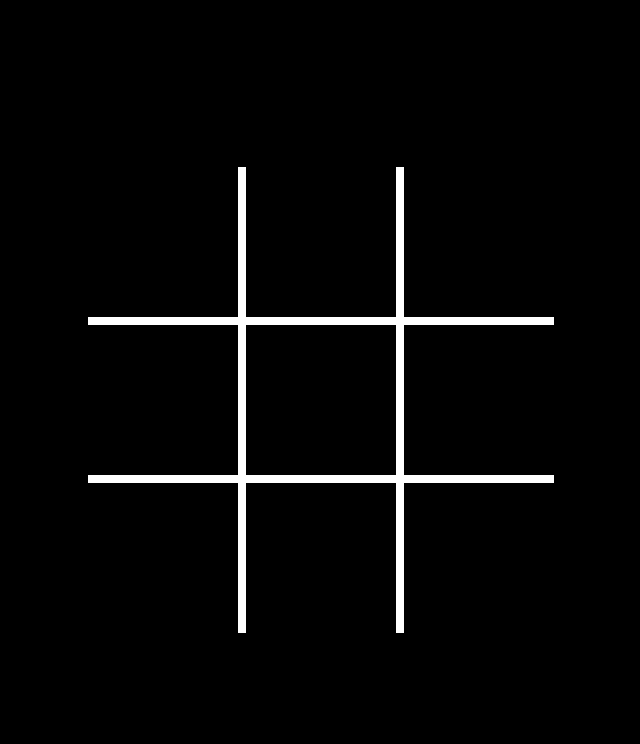
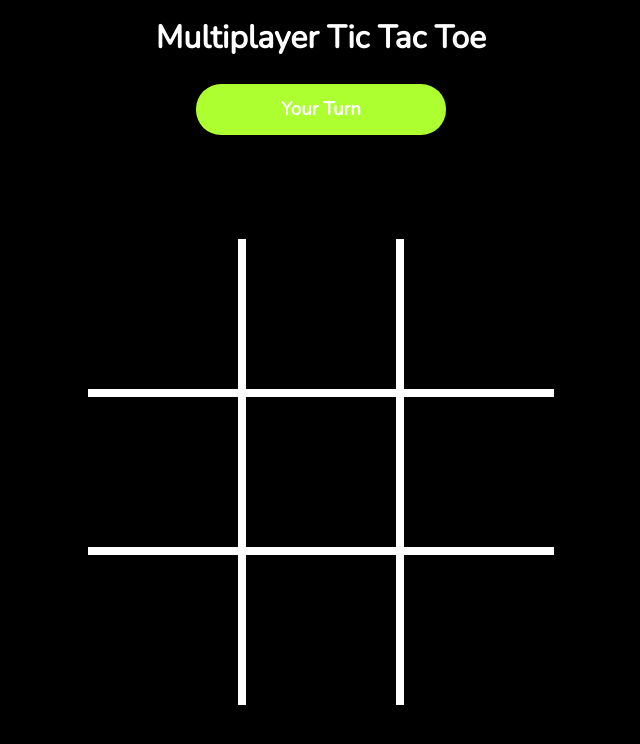
Before and after one commit to 1010varun/tictactalk, a React (Vite) app in the folder client/: page / in a window 1280 px wide. Both pictures are taken after typing "5", "Sample" into the empty fields and a click on the button "Save". Shown: the top 744 px of the page, without its empty margins (319-959 px from the left). Built offline with nearby package versions, Linux system fonts and the light colour scheme; no server answers.

Commit message:
feat: added turn notification

```diff
--- a/client/src/App.tsx
+++ b/client/src/App.tsx
@@ -4,8 +4,7 @@ import io from "socket.io-client";
 import { JoinModal } from "./components/JoinModal/JoinModal";
 import { Main } from "./components/Main/Main";
 import { MessageModal } from "./components/MessageModal/MessageModal";
-
-
+// import { Header } from "./components/Header/Header";
 
 const socket = io("http://localhost:5000");
 
@@ -19,7 +18,7 @@ const App = () => {
   useEffect(() => {
     console.log("roomCode = ", roomCode);
     if (roomCode) {
-      socket.emit("Join Room", {roomCode, userName});
+      socket.emit("Join Room", { roomCode, userName });
     }
   }, [roomCode]);
 
@@ -56,7 +55,11 @@ const App = () => {
         message={`${userName} joined in the room`}
         setShowJoinModal={true}
       />
-      {roomCode && <Main socket={socket} roomCode={roomCode} userName={userName}/>}
+      {roomCode && (
+        // <Header canPlay={}/>
+        <Main socket={socket} roomCode={roomCode} userName={userName} />
+
+      )}
     </>
   );
 };
--- /dev/null
+++ b/client/src/components/Header/Header.css
@@ -0,0 +1,28 @@
+.header-title {
+  text-align: center;
+  color: var(--secondary-color);
+}
+
+.turn-title {
+    display: flex;
+    justify-content: center;
+    align-items: center;
+    color: var(--secondary-color);
+    background-color: greenyellow;
+    /* width: 50%; */
+    margin: 2% 40%;
+    padding: 1%;
+    border-radius: 25px;
+}
+
+.noturn-title {
+    display: flex;
+    justify-content: center;
+    align-items: center;
+    color: var(--secondary-color);
+    background-color: red;
+    /* width: 50%; */
+    margin: 2% 40%;
+    padding: 1%;
+    border-radius: 25px;
+}
--- /dev/null
+++ b/client/src/components/Header/Header.tsx
@@ -0,0 +1,15 @@
+import "./Header.css";
+
+//@ts-ignore
+export const Header = ({canPlay}) => {
+  return (
+    <header>
+      <h1 className="header-title">Multiplayer Tic Tac Toe</h1>
+      {canPlay ? (
+        <h3 className="turn-title">Your Turn</h3>
+      ) : (
+        <h3 className="noturn-title">Opponent's Turn</h3>
+      )}
+    </header>
+  );
+};
--- a/client/src/components/Main/Main.tsx
+++ b/client/src/components/Main/Main.tsx
@@ -1,6 +1,7 @@
 import { useState, useEffect } from "react";
 import { Cell } from "../Cell/Cell";
 import { MessageModal } from "../MessageModal/MessageModal";
+import { Header } from "../Header/Header";
 import "./Main.css"
 
 //@ts-ignore
@@ -23,7 +24,8 @@ export const Main = ({ roomCode, socket, userName }) => {
       (board[2] == board[4] && board[4] == board[6] && board[2] != "")
     ) {
       setBoard(["", "", "", "", "", "", "", "", ""]);
-      setMessage(`${userName} won this game!`);
+      if(!canPlay)setMessage(`You won this game!`);
+      else setMessage(`You Loose this game!!`)
       setShowMessageModal(true);
     }
   }, [canPlay]);
@@ -51,6 +53,7 @@ export const Main = ({ roomCode, socket, userName }) => {
   return (
     <>
       {showMessageModal && <MessageModal showMessageModal={showMessageModal} setShowMessageModal={setShowMessageModal} message={message} setShowJoinModal={true}/>}
+      <Header canPlay={canPlay}/>
       <main>
         <section className="main-section">
           <Cell
--- a/client/src/components/MessageModal/MessageModal.tsx
+++ b/client/src/components/MessageModal/MessageModal.tsx
@@ -42,7 +42,7 @@ export const MessageModal = ({ showMessageModal, setShowMessageModal, message, s
           <motion.div className="messageModal-card" variants={modal}>
             <h1 className="messageModal-card-title">{message}</h1>
             <button onClick={handleClick} className="messageModal-card-button">
-              Understood!
+              Okieee!
             </button>
           </motion.div>
         </motion.div>
```
Also changed, not shown: 1 other file (tests, documents, lock files or other folders). Lines whose indentation alone changed are shown as unchanged.
